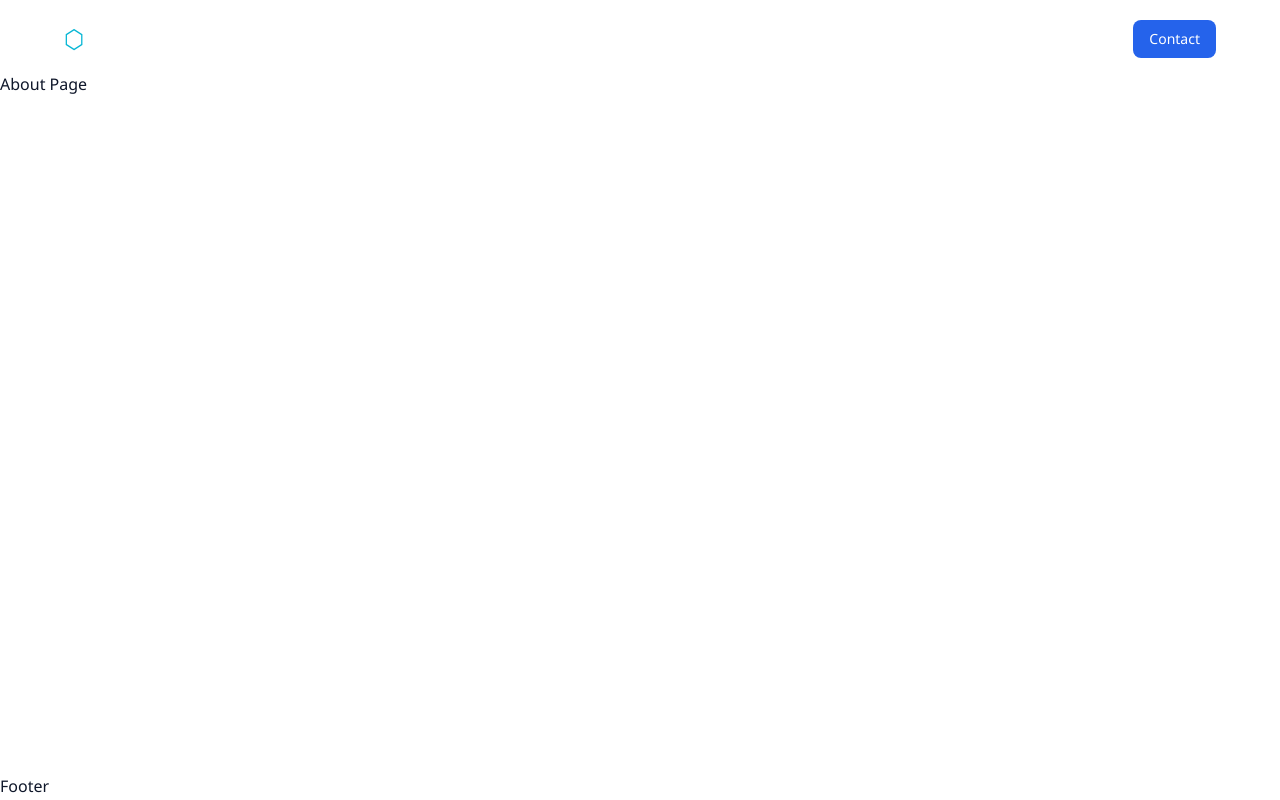
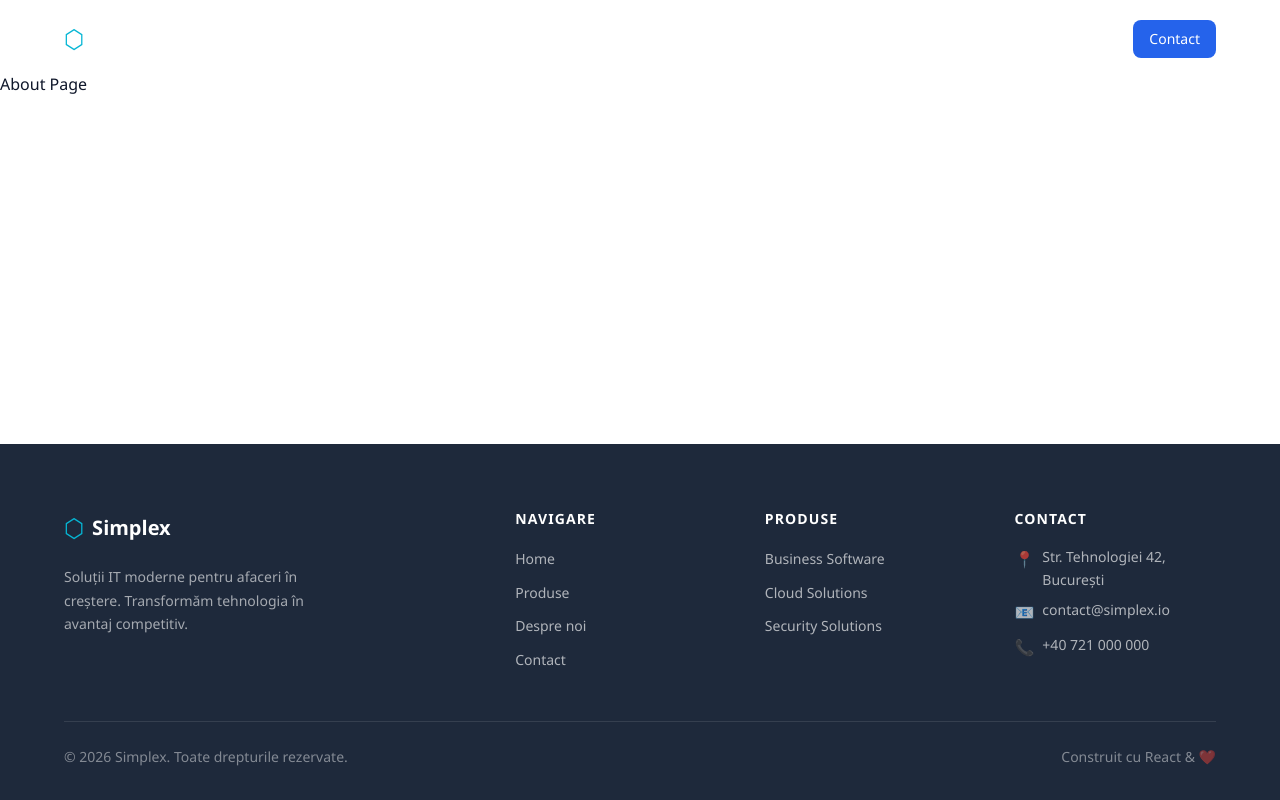
Before and after one commit to MisaGrib/Practica_2026-AplicatieWebSimplex, a React (Vite) app: page /about in a window 1280 px wide. Built offline with nearby package versions, Linux system fonts and the light colour scheme.

Commit message:
feat: add Footer component with navigation links and contact info

```diff
--- a/src/components/Footer/Footer.css
+++ b/src/components/Footer/Footer.css
@@ -0,0 +1,142 @@
+/* ============================================
+   FOOTER — Simplex
+   ============================================ */
+
+.footer {
+  background-color: var(--color-dark-soft);
+  color: rgba(255, 255, 255, 0.75);
+  padding: var(--spacing-3xl) 0 var(--spacing-xl);
+  margin-top: auto;
+}
+
+/* ── Grid cu 4 coloane ── */
+.footer__grid {
+  display: grid;
+  grid-template-columns: 2fr 1fr 1fr 1fr;
+  gap: var(--spacing-2xl);
+  margin-bottom: var(--spacing-2xl);
+}
+
+/* ── Brand / Logo ── */
+.footer__brand {
+  display: flex;
+  flex-direction: column;
+  gap: var(--spacing-md);
+}
+
+.footer__logo {
+  display: flex;
+  align-items: center;
+  gap: 0.5rem;
+  font-size: var(--font-size-xl);
+  font-weight: 700;
+  color: var(--color-white);
+}
+
+.footer__logo-icon {
+  font-size: 1.6rem;
+  color: var(--color-accent);
+}
+
+.footer__tagline {
+  font-size: var(--font-size-sm);
+  line-height: 1.7;
+  color: rgba(255, 255, 255, 0.6);
+  max-width: 280px;
+}
+
+/* ── Coloane de linkuri ── */
+.footer__col-title {
+  font-size: var(--font-size-sm);
+  font-weight: 700;
+  color: var(--color-white);
+  text-transform: uppercase;
+  letter-spacing: 0.08em;
+  margin-bottom: var(--spacing-md);
+}
+
+.footer__links {
+  display: flex;
+  flex-direction: column;
+  gap: var(--spacing-sm);
+}
+
+.footer__links a {
+  font-size: var(--font-size-sm);
+  color: rgba(255, 255, 255, 0.65);
+  transition: color var(--transition-fast);
+}
+
+.footer__links a:hover {
+  color: var(--color-accent);
+}
+
+/* ── Contact ── */
+.footer__contact {
+  display: flex;
+  flex-direction: column;
+  gap: var(--spacing-sm);
+}
+
+.footer__contact li {
+  display: flex;
+  align-items: flex-start;
+  gap: var(--spacing-sm);
+  font-size: var(--font-size-sm);
+  color: rgba(255, 255, 255, 0.65);
+}
+
+.footer__contact-icon {
+  font-size: 1rem;
+  flex-shrink: 0;
+  margin-top: 1px;
+}
+
+/* ── Divider ── */
+.footer__divider {
+  height: 1px;
+  background-color: rgba(255, 255, 255, 0.1);
+  margin-bottom: var(--spacing-lg);
+}
+
+/* ── Copyright ── */
+.footer__bottom {
+  display: flex;
+  align-items: center;
+  justify-content: space-between;
+  font-size: var(--font-size-sm);
+  color: rgba(255, 255, 255, 0.45);
+}
+
+.footer__bottom-right {
+  font-size: var(--font-size-sm);
+}
+
+/* ── Responsive ── */
+@media (max-width: 1024px) {
+  .footer__grid {
+    grid-template-columns: 1fr 1fr;
+    gap: var(--spacing-xl);
+  }
+
+  .footer__brand {
+    grid-column: 1 / -1;
+  }
+}
+
+@media (max-width: 640px) {
+  .footer__grid {
+    grid-template-columns: 1fr;
+    gap: var(--spacing-lg);
+  }
+
+  .footer__brand {
+    grid-column: auto;
+  }
+
+  .footer__bottom {
+    flex-direction: column;
+    gap: var(--spacing-sm);
+    text-align: center;
+  }
+}
--- a/src/components/Footer/Footer.jsx
+++ b/src/components/Footer/Footer.jsx
@@ -1,6 +1,88 @@
-// Componenta Footer — va fi completată în etapa 4
+import { Link } from 'react-router-dom'
+import './Footer.css'
+
+/**
+ * Footer global al aplicației Simplex.
+ * Conține: logo, descriere, linkuri rapide, contact, copyright.
+ */
 function Footer() {
-  return <footer>Footer</footer>
+  const currentYear = new Date().getFullYear()
+
+  return (
+    <footer className="footer">
+      <div className="container">
+
+        {/* Rândul principal cu coloane */}
+        <div className="footer__grid">
+
+          {/* Coloana 1 — Brand */}
+          <div className="footer__brand">
+            <Link to="/" className="footer__logo">
+              <span className="footer__logo-icon">⬡</span>
+              <span>Simplex</span>
+            </Link>
+            <p className="footer__tagline">
+              Soluții IT moderne pentru afaceri în creștere.
+              Transformăm tehnologia în avantaj competitiv.
+            </p>
+          </div>
+
+          {/* Coloana 2 — Navigare rapidă */}
+          <div className="footer__col">
+            <h4 className="footer__col-title">Navigare</h4>
+            <ul className="footer__links">
+              <li><Link to="/">Home</Link></li>
+              <li><Link to="/products">Produse</Link></li>
+              <li><Link to="/about">Despre noi</Link></li>
+              <li><Link to="/contact">Contact</Link></li>
+            </ul>
+          </div>
+
+          {/* Coloana 3 — Categorii produse */}
+          <div className="footer__col">
+            <h4 className="footer__col-title">Produse</h4>
+            <ul className="footer__links">
+              <li><Link to="/products">Business Software</Link></li>
+              <li><Link to="/products">Cloud Solutions</Link></li>
+              <li><Link to="/products">Security Solutions</Link></li>
+            </ul>
+          </div>
+
+          {/* Coloana 4 — Contact */}
+          <div className="footer__col">
+            <h4 className="footer__col-title">Contact</h4>
+            <ul className="footer__contact">
+              <li>
+                <span className="footer__contact-icon">📍</span>
+                Str. Tehnologiei 42, București
+              </li>
+              <li>
+                <span className="footer__contact-icon">📧</span>
+                contact@simplex.io
+              </li>
+              <li>
+                <span className="footer__contact-icon">📞</span>
+                +40 721 000 000
+              </li>
+            </ul>
+          </div>
+
+        </div>
+
+        {/* Linie separator */}
+        <div className="footer__divider" />
+
+        {/* Copyright */}
+        <div className="footer__bottom">
+          <p>© {currentYear} Simplex. Toate drepturile rezervate.</p>
+          <p className="footer__bottom-right">
+            Construit cu React & ❤️
+          </p>
+        </div>
+
+      </div>
+    </footer>
+  )
 }
 
 export default Footer
```
